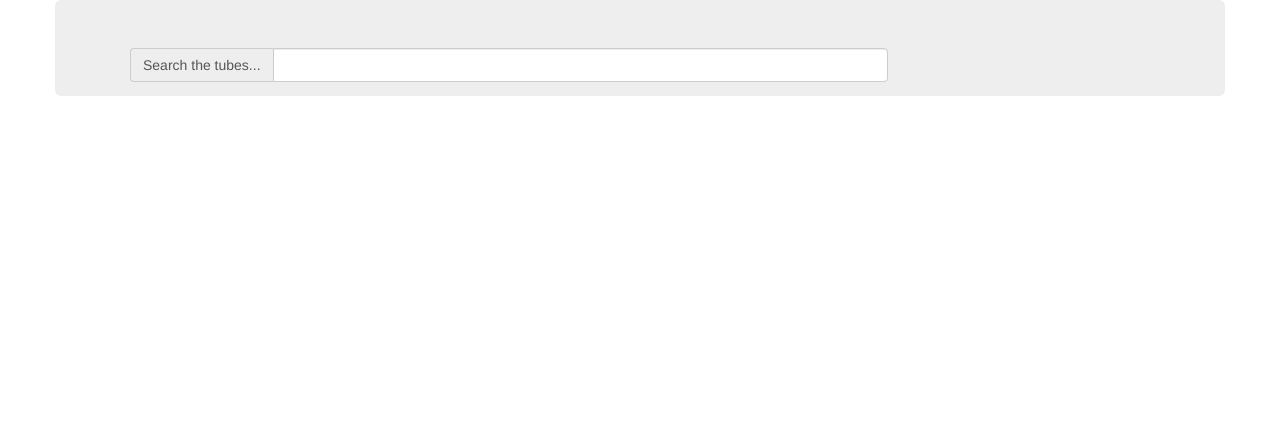
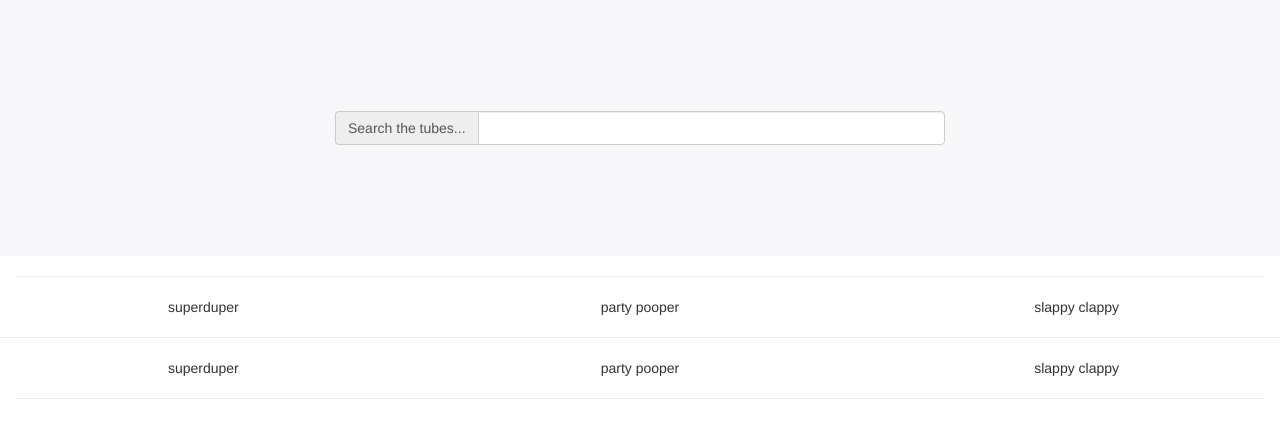
Before and after one commit to Karobka/APIpractice, a plain HTML site: page index.html in a window 1280 px wide. Drawn offline with nearby package versions, Linux system fonts and the light colour scheme.

Commit message:
basic layout

```diff
--- a/css/main.css
+++ b/css/main.css
@@ -1,3 +1,20 @@
 .jumbotron {
     height: 30%;
 }
+
+#headline {
+    background-color: #f7f7f9;
+    height: 256px;
+}
+
+#search-box {
+    padding-top: 111px;
+}
+
+li {
+    border-right: solid 1px black;
+}
+
+li:last {
+    border: none;
+}
--- a/index.html
+++ b/index.html
@@ -16,18 +16,45 @@
 </head>
 <body>
 
-<div class="container">
-  <div class="row">
-  <div class="jumbotron">
-
-        <div class="col-md-9">
-          <div class="input-group">
-            <span class="input input-group-addon">Search the tubes...</span>
-            <input type="text" class="form-control"></input>
-          </div>
-        </div>
+<div class="container-fluid">
+  <!-- headline row -->
+  <div class="row" id="headline">
+    <div class="col-md-6 col-md-offset-3 text-center" id="search-box">
+      <div class="input-group">
+        <span class="input input-group-addon">Search the tubes...</span>
+        <input type="text" class="form-control"></input>
       </div>
     </div>
+  </div>
+  <hr>
+  <!-- results section -->
+  <div class="row" id="results">
+    <!-- first row -->
+    <div class="row text-center">
+      <div class="col-md-4" id="col1-row1">
+        superduper
+      </div>
+      <div class="col-md-4" id="col2-row1">
+        party pooper
+      </div>
+      <div class="col-md-4" id="col3-row1">
+        slappy clappy
+      </div>
+    </div>
+    <hr>
+    <div class="row text-center">
+      <div class="col-md-4" id="col1-row2">
+        superduper
+      </div>
+      <div class="col-md-4" id="col2-row2">
+        party pooper
+      </div>
+      <div class="col-md-4" id="col3-row2">
+        slappy clappy
+      </div>
+    </div>
+  </div>
+  <hr>
 
 
 
```
